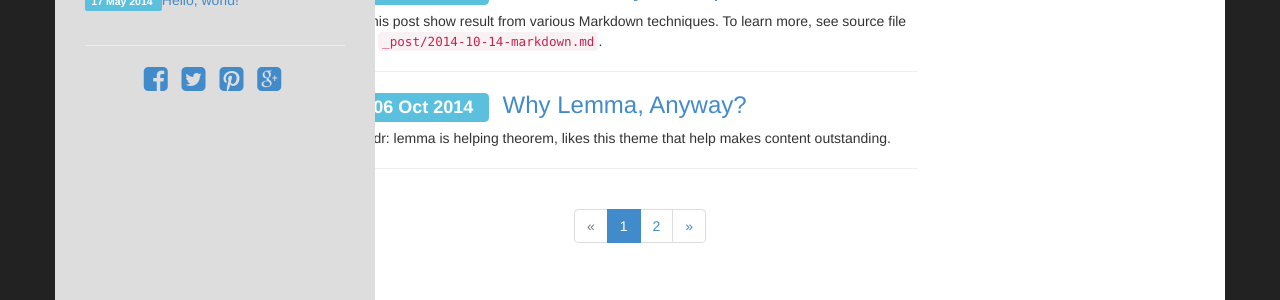
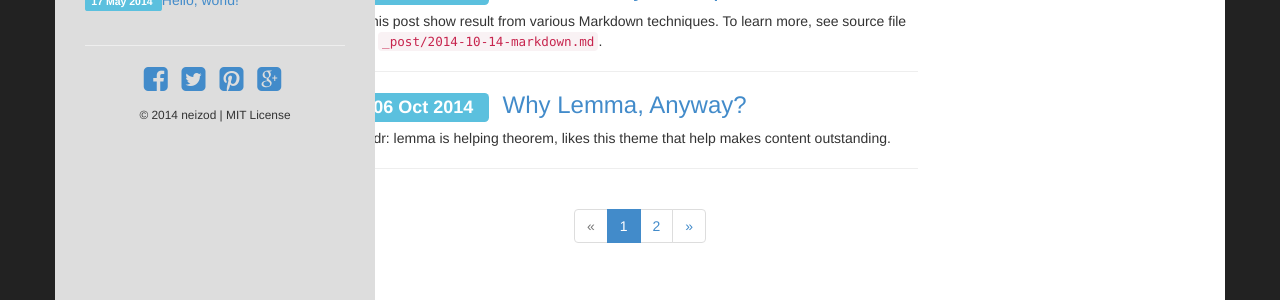
Before and after one commit to neizod/lemma-theme, a Jekyll site: the page built from index.html, in a window 1280 px wide. Shown: the part 126-426 px from the top of the page. Built offline with Jekyll 4.4.1, drawn with Linux system fonts in a browser that asks for light colours; Markdown is read by kramdown in place of the engine named in the settings; the list of posts is cut into pages by our own code.

Commit message:
dump copyright & attribution into theme.

```diff
--- a/_config.yml
+++ b/_config.yml
@@ -3,6 +3,7 @@
 name: Lemma
 desc: Yet another simple theme for Jekyll.
 author: neizod
+license: MIT License
 
 
 # theme variables, change this to make site looks best.
--- /dev/null
+++ b/_includes/attribution.html
@@ -0,0 +1,17 @@
+{% capture latest %}{{ site.posts.first.date | date: "%Y" }}{% endcapture %}
+{% capture since %}{{ site.posts.last.date | date: "%Y" }}{% endcapture %}
+<div class="col-xs-12 text-center" id="roaming-attribution">
+  <p>
+    <small>
+      &copy;
+      {% if latest == since %}
+        {{ latest }}
+      {% else %}
+        {{ since }}-{{ latest }}
+      {% endif %}
+      {{ site.author }}
+      |
+      {{ site.license }}
+    </small>
+  </p>
+</div>
--- a/_includes/right.html
+++ b/_includes/right.html
@@ -3,6 +3,7 @@
     {% include recent.html %}
     {% include nav_quick.html %}
     {% include share.html %}
+    {% include attribution.html %}
   </div>
 </div>
 <div class="spacing col-xs-12 hidden-sm col-md-3" id="rightbar-spacing"></div>
--- a/js/main.coffee
+++ b/js/main.coffee
@@ -74,16 +74,19 @@ make_roaming_menu = (mode) ->
     if mode == 'xs'
         $('#roaming-nav-quick').detach().appendTo('#leftrow')
         $('#roaming-share').detach().appendTo('#rightrow')
+        $('#roaming-attribution').detach().appendTo('#leftrow')
         $('#roaming-nav-prev').detach().prependTo('#rightrow')
         $('#roaming-nav-next').detach().appendTo('#rightrow')
     else if mode == 'sm'
         $('#roaming-nav-quick').detach().appendTo('#leftrow')
         $('#roaming-share').detach().appendTo('#leftrow')
+        $('#roaming-attribution').detach().appendTo('#leftrow')
         $('#roaming-nav-prev').detach().prependTo('#quick-navrow')
         $('#roaming-nav-next').detach().appendTo('#quick-navrow')
     else
         $('#roaming-nav-quick').detach().appendTo('#rightrow')
         $('#roaming-share').detach().appendTo('#rightrow')
+        $('#roaming-attribution').detach().appendTo('#rightrow')
         $('#roaming-nav-prev').detach().prependTo('#quick-navrow')
         $('#roaming-nav-next').detach().appendTo('#quick-navrow')
 
```
